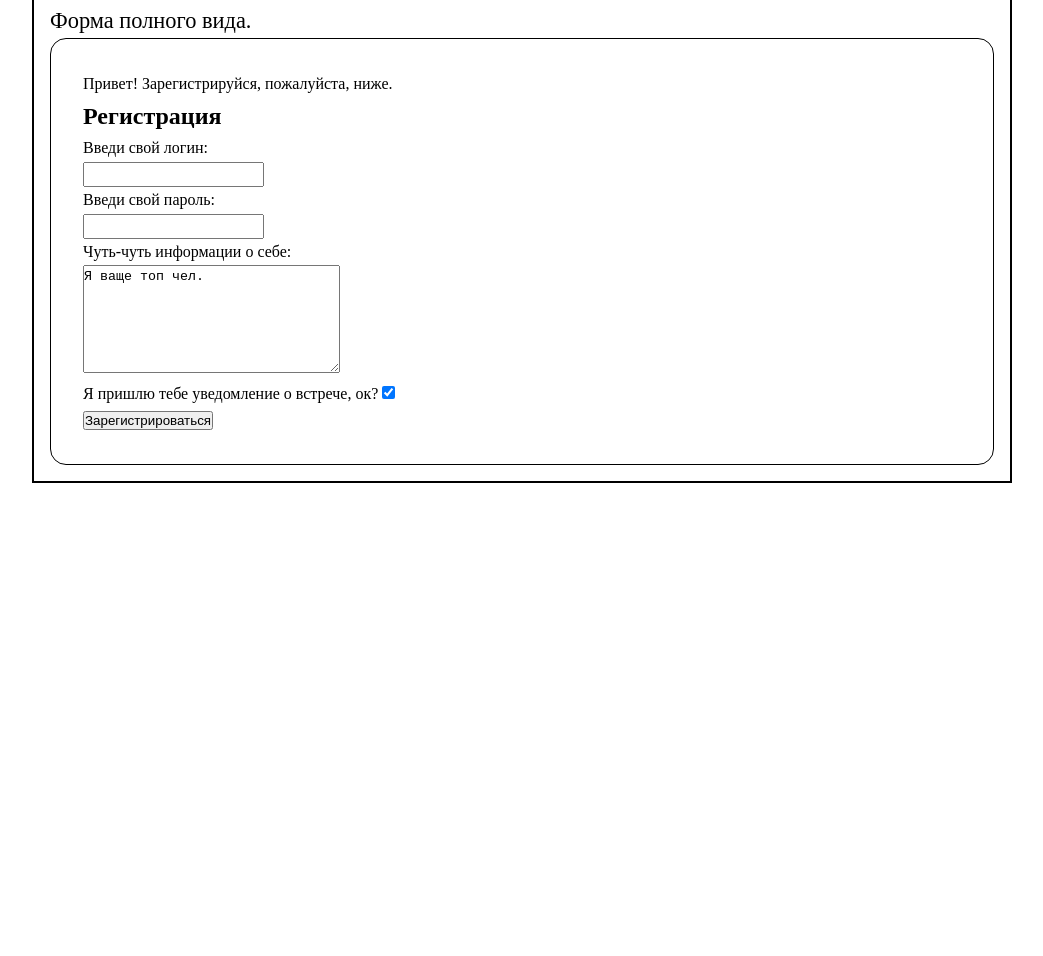
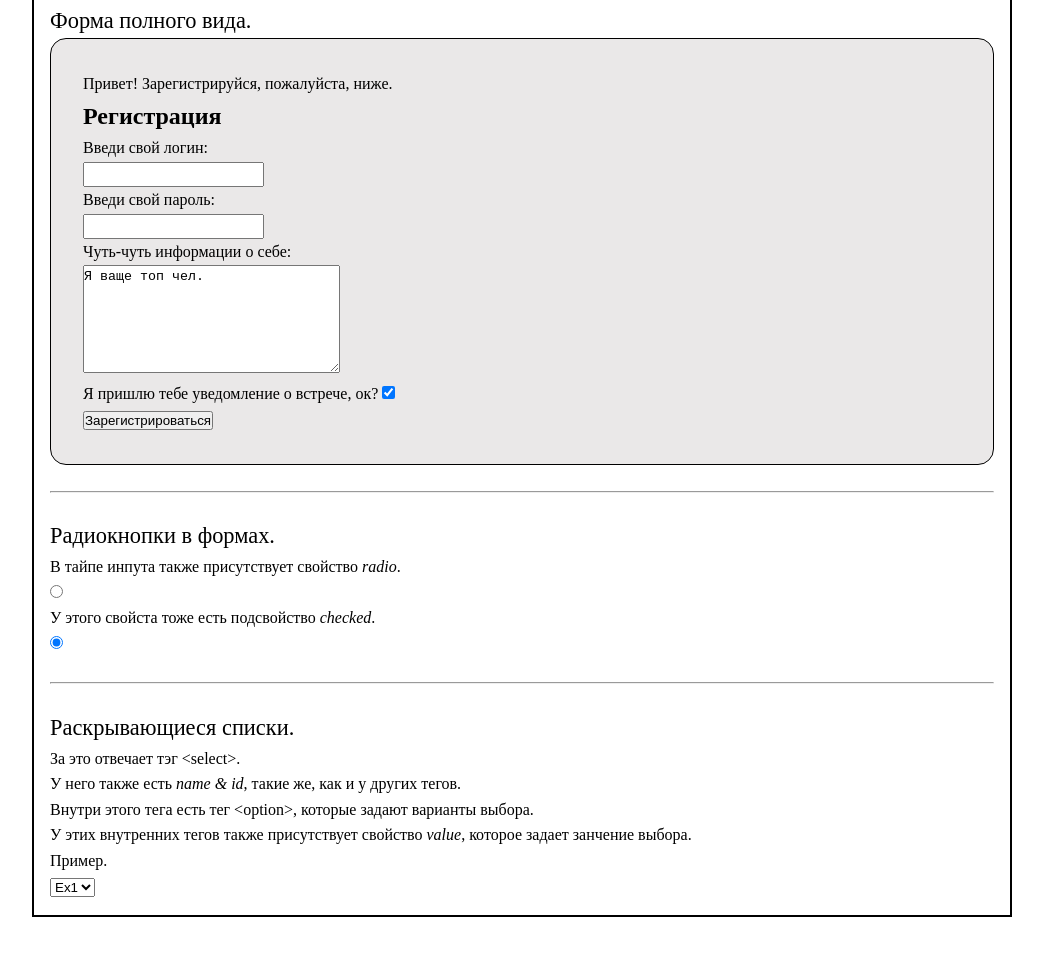
Before and after one commit to AleksDamsky/Learn-in-HTMLacademy, a plain HTML site: page index.html in a window 1280 px wide. Shown: the part 2058-3014 px from the top of the page, without its empty margins (118-1161 px from the left). Before the commit the page ends 2591 px from the top, so only its background shows below. Drawn offline with Linux system fonts and the light colour scheme.

Commit message:
Add files via upload

```diff
--- a/index.html
+++ b/index.html
@@ -141,7 +141,35 @@
                     </label>
                 </form>
             </div>
-
+            <br><hr><br>
+            <p class="p-size">Радиокнопки в формах.</p>
+            <p>В тайпе инпута также присутствует свойство <span class="span-style">radio</span>.</p>
+            <form action="##">
+                <label for="radio">
+                    <input type="radio" name="radio" id="radio" value="5">
+                </label>
+            </form>
+            <p>У этого свойста тоже есть подсвойство <span class="span-style">checked</span>.</p>
+            <form action="##">
+                <label for="radio">
+                    <input type="radio" name="radio" id="radio" value="5" checked>
+                </label>
+            </form>
+            <br><hr><br>
+            <p class="p-size">Раскрывающиеся списки.</p>
+            <p>За это отвечает тэг &lt;select&gt;. <br>
+            У него также есть <span class="span-style">name & id</span>, такие же, как и у других тегов.</p>
+            <p>Внутри этого тега есть тег &lt;option&gt;, которые задают варианты выбора. <br>
+            У этих внутренних тегов также присутствует свойство <span class="span-style">value</span>, которое задает занчение выбора.</p>
+            <p>Пример.</p>
+                <select name="list" id="example5">
+                    <option value="1">Ex1</option>
+                    <option value="2">Ex2</option>
+                    <option value="3">Ex3</option>
+                    <option value="4">Ex4</option>
+                    <option value="5">Ex5</option>
+                    <option value="6">Ex6</option>
+                </select>
         </div>
     </main>
 </body>
--- a/style/index.css
+++ b/style/index.css
@@ -32,6 +32,7 @@ p{
 }
 
 .fullFormExample{
+    background-color: rgba(201, 198, 198, 0.397);
     border: 1px solid black;
     border-radius: 1em;
     padding: 2em;
```
